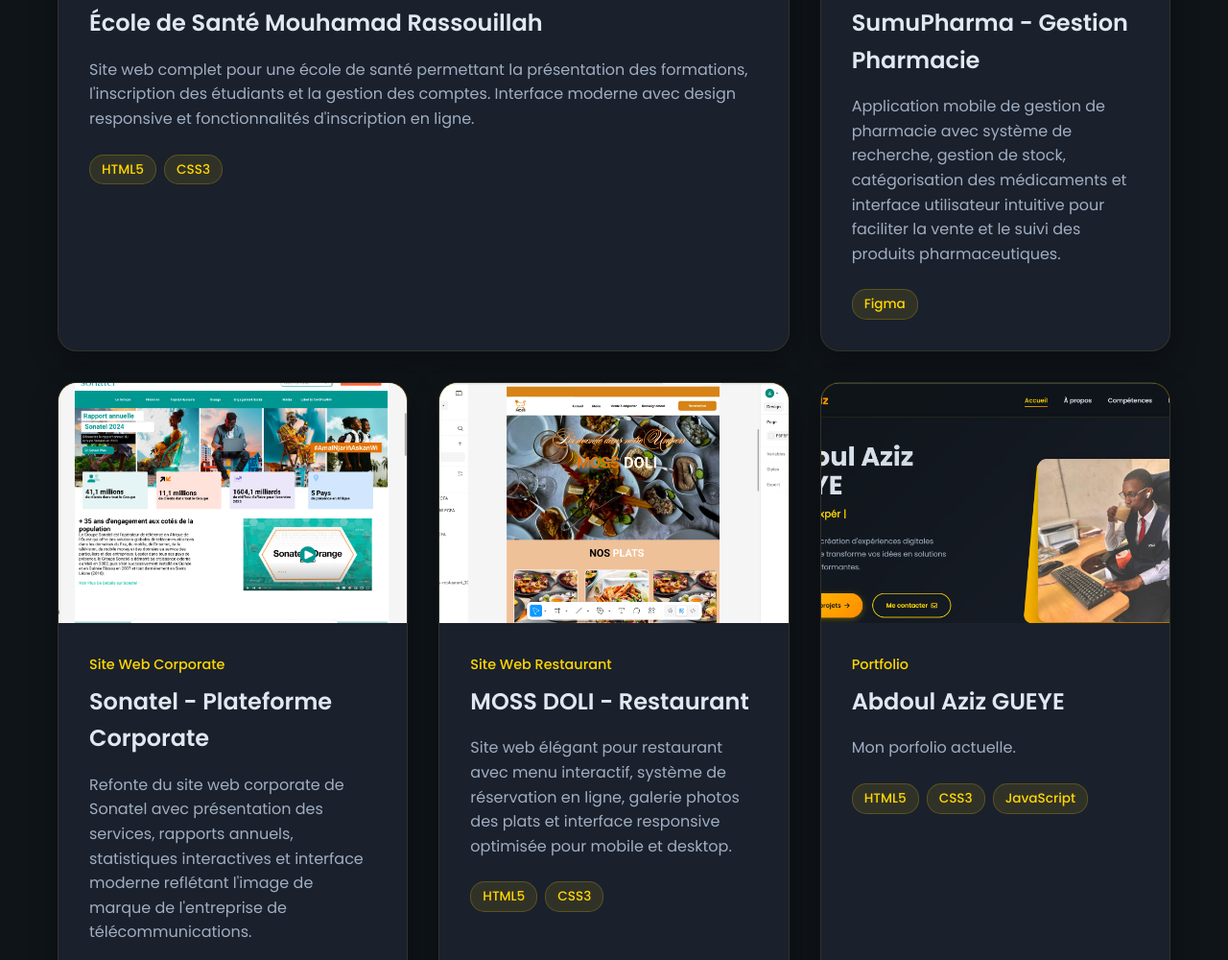
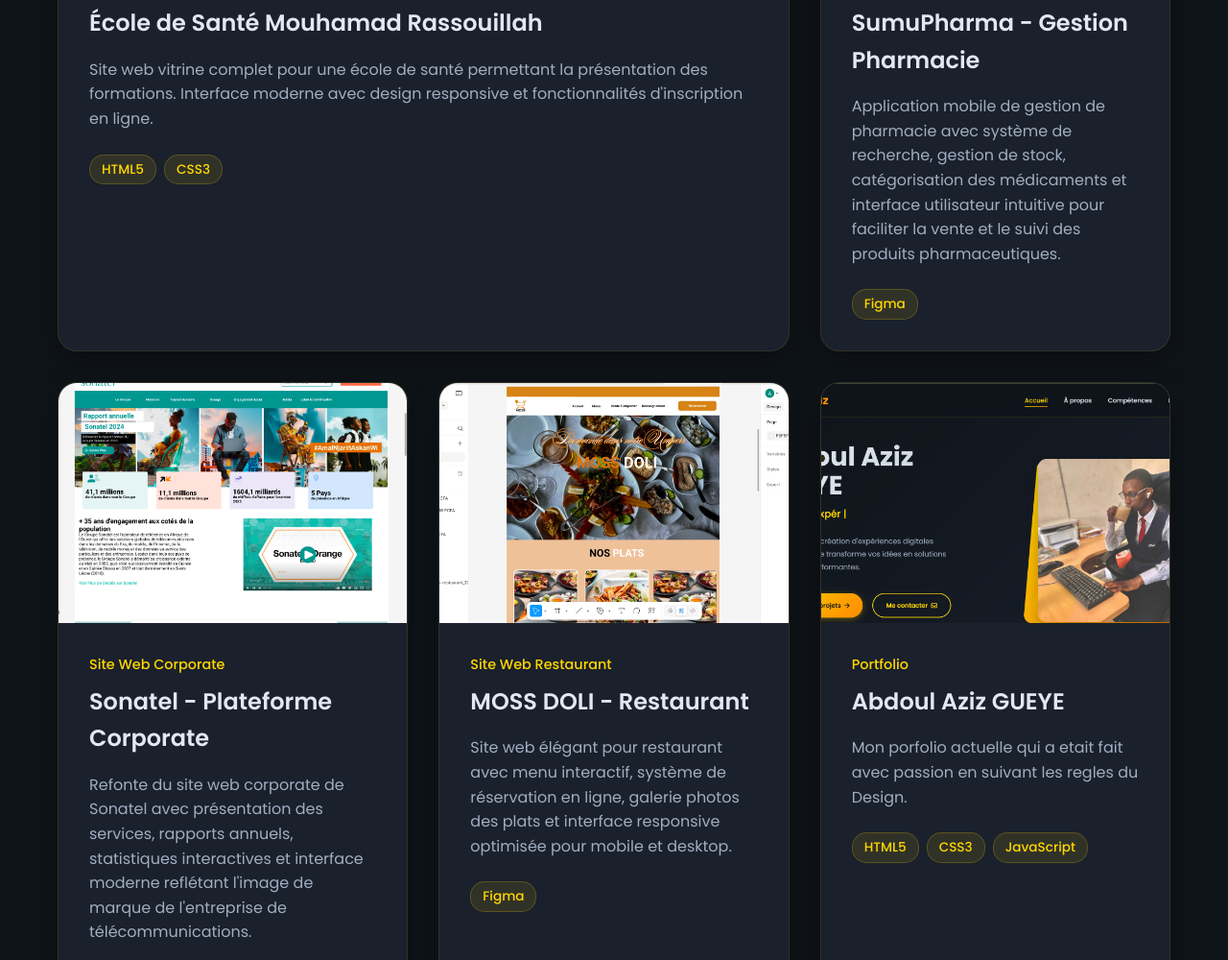
Before and after one commit to AbdoulAziz01/My-Portfolio, a plain HTML site: page index.html in a window 1280 px wide. Shown: the part 3563-4563 px from the top of the page at 96% size. Drawn offline with Linux system fonts and the light colour scheme.

Commit message:
Mise a jour du portfolio

```diff
--- a/index.html
+++ b/index.html
@@ -162,12 +162,6 @@
                                     <div class="skill-progress" data-width="70%"></div>
                                 </div>
                             </div>
-                            <div class="skill-item">
-                                <span class="skill-name">React (Base)</span>
-                                <div class="skill-bar">
-                                    <div class="skill-progress" data-width="60%"></div>
-                                </div>
-                            </div>
                         </div>
                     </div>
                     <div class="skill-category">
@@ -251,8 +245,7 @@
                         <div class="project-category">Site Web Éducatif</div>
                         <h3 class="project-title">École de Santé Mouhamad Rassouillah</h3>
                         <p class="project-description">
-                            Site web complet pour une école de santé permettant la présentation des formations,
-                            l'inscription des étudiants et la gestion des comptes. Interface moderne avec
+                            Site web vitrine complet pour une école de santé permettant la présentation des formations. Interface moderne avec
                             design responsive et fonctionnalités d'inscription en ligne.
                         </p>
                         <div class="project-tech">
@@ -317,8 +310,7 @@
                             optimisée pour mobile et desktop.
                         </p>
                         <div class="project-tech">
-                            <span class="tech-tag">HTML5</span>
-                            <span class="tech-tag">CSS3</span>
+                            <span class="tech-tag">Figma</span>
                         </div>
                     </div>
                 </div>
@@ -332,7 +324,7 @@
                         <div class="project-category">Portfolio</div>
                         <h3 class="project-title">Abdoul Aziz GUEYE</h3>
                         <p class="project-description">
-                            Mon porfolio actuelle.
+                            Mon porfolio actuelle qui a etait fait avec passion en suivant les regles du Design.
                         </p>
                         <div class="project-tech">
                             <span class="tech-tag">HTML5</span>
```
